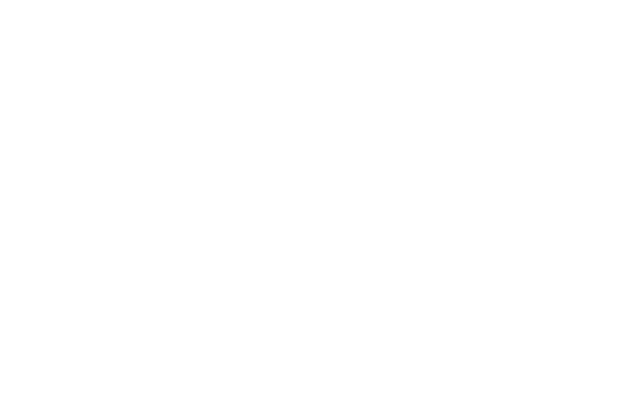
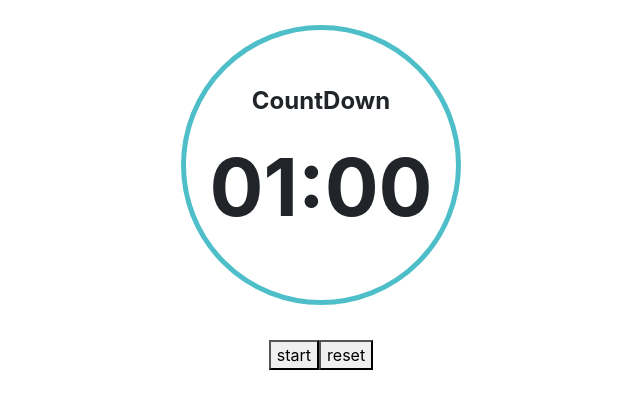
Before and after one commit to davisraimon/react-dashboard, a React (Create React App) app: page /time in a window 1280 px wide. Shown: the top 408 px of the page, without its empty margins (319-959 px from the left). Built offline with nearby package versions, Linux system fonts and the light colour scheme.

Commit message:
timer clock code commit

```diff
--- a/package.json
+++ b/package.json
@@ -3,13 +3,16 @@
   "version": "0.1.0",
   "private": true,
   "dependencies": {
+    "@auth0/auth0-spa-js": "^1.6.5",
     "@material-ui/core": "^4.9.7",
+    "@material-ui/icons": "^4.9.1",
     "@testing-library/jest-dom": "^4.2.4",
     "@testing-library/react": "^9.4.0",
     "@testing-library/user-event": "^7.2.1",
     "bootstrap": "^4.4.1",
     "d3": "^5.15.0",
     "d3-geo": "^1.11.9",
+    "firebase": "^7.13.1",
     "react": "^16.12.0",
     "react-dom": "^16.12.0",
     "react-feather": "^2.0.3",
--- a/src/App.js
+++ b/src/App.js
@@ -6,6 +6,8 @@
 import Home from './pages/Home'
 import Login from './pages/Login'
 import World from './pages/World'
+import Dashoard from './pages/Dashboard'
+import Time from './pages/Time';
 
 class App extends React.Component {
   constructor(props){
@@ -19,6 +21,8 @@
           <Route path="/" exact component={Login} />
           <Route path="/home" component={Home} />
           <Route path="/world" component={World} />
+          <Route path="/dashboard" component={Dashoard} />
+          <Route path="/time" component={Time} />
         </div>
       </Router>
     );
--- /dev/null
+++ b/src/components/Drawer.js
@@ -0,0 +1,47 @@
+import React from 'react';
+import { makeStyles } from '@material-ui/core/styles';
+import Drawer from '@material-ui/core/Drawer';
+import CssBaseline from '@material-ui/core/CssBaseline';
+import AppBar from '@material-ui/core/AppBar';
+import Toolbar from '@material-ui/core/Toolbar';
+import List from '@material-ui/core/List';
+import Typography from '@material-ui/core/Typography';
+import Divider from '@material-ui/core/Divider';
+import ListItem from '@material-ui/core/ListItem';
+import ListItemIcon from '@material-ui/core/ListItemIcon';
+import ListItemText from '@material-ui/core/ListItemText';
+import InboxIcon from '@material-ui/icons/MoveToInbox';
+import MailIcon from '@material-ui/icons/Mail';
+import Home from '../pages/Home'
+import PublicIcon from '@material-ui/icons/Public';
+import HomeIcon from '@material-ui/icons/Home';
+
+class DrawerComponent extends React.Component {
+  constructor(props){
+    super(props);
+  }
+  render() {
+    return (
+        <div>
+            <Drawer open={true} variant="persistent" anchor="left">
+            {/* <AppBar style={{height:48}}></AppBar> */}
+                <List >
+                    <ListItem style={{height:52}} key="HeadSpace"/>
+                <Divider />
+                    <ListItem button key="india" onClick={this.props.clickFunction.bind(this,'india')}>
+                    <ListItemIcon style={{paddingLeft:15}}><HomeIcon /></ListItemIcon>
+                    </ListItem>
+                <Divider />
+                    <ListItem button key="world" onClick={this.props.clickFunction.bind(this,'world')}>
+                    <ListItemIcon style={{paddingLeft:15}}><PublicIcon /></ListItemIcon>
+                    </ListItem>
+                <Divider />
+                </List>
+            </Drawer>
+        </div>
+    );
+  }
+}
+
+
+export default DrawerComponent;
--- /dev/null
+++ b/src/components/Settings.css
@@ -0,0 +1,56 @@
+.settings {
+  display: flex;
+  display: -webkit-flex;
+  justify-content: space-around;
+  margin-top: 25px;
+}
+
+.settings-section {
+  text-align: center;
+}
+
+.settings-section label {
+  font-weight: 700;
+}
+
+.settings-section button {
+  font-size: 1.1rem;
+  font-weight: 700;
+  border: 1px solid #4ebfc9;
+  background-color: transparent;
+  color: #fff;
+  border-radius: 6px;
+  outline: none;
+  width: 35px;
+  height: 35px;
+  display: inline-flex;
+  align-items: center;
+  justify-content: center;
+  -webkit-transition: all 0.25s ease-out;
+  -moz-transition: all 0.25s ease-out;
+  transition: all 0.25s ease-out;
+}
+
+.settings-section button:not(.disable):hover {
+  cursor: pointer;
+  background-color: #4ebfc9;
+}
+
+.settings-section button.disable {
+  opacity: 0.5;
+  cursor: not-allowed;
+}
+
+.settings-section span {
+  width: 45px;
+  height: 45px;
+  display: inline-flex;
+  align-items: center;
+  justify-content: center;
+  background-color: #fff;
+  border-radius: 50%;
+  color: #444;
+  margin-left: 10px;
+  margin-right: 10px;
+  font-size: 1.1rem;
+}
--- /dev/null
+++ b/src/components/Times.css
@@ -0,0 +1,33 @@
+
+
+.times {
+  width: 100%;
+  display: flex;
+  display: -webkit-flex;
+  justify-content: center;
+}
+
+.times-content {
+  display: inline-block;
+  margin: 0 auto;
+  width: 280px;
+  height: 280px;
+  margin-top: 25px;
+  display: flex;
+  display: -webkit-flex;
+  flex-direction: column;
+  align-items: center;
+  justify-content: center;
+  border: 5px solid #4ebfc9;
+  border-radius: 50%;
+}
+
+#timer-label {
+  font-size: 1.5rem;
+  font-weight: 700;
+}
+
+#time-left {
+  font-size: 5rem;
+  font-weight: 700;
+}
--- /dev/null
+++ b/src/components/Times.js
@@ -0,0 +1,25 @@
+import React, { Component } from 'react';
+import './Times.css';
+
+const formatTime = (timeLeftInSecond) => {
+  let minute = Math.floor(timeLeftInSecond / 60);
+  if (minute < 10) minute = '0' + minute;
+
+  let second = timeLeftInSecond - 60 * minute;
+  if (second < 10) second = '0' + second;
+
+  return `${minute}:${second}`;
+}
+
+export default class Times extends Component {
+  render() {
+    return (
+      <div className="times">
+        <div className="times-content">
+          <label id="timer-label">{this.props.timeLabel}</label>
+          <span id="time-left">{formatTime(this.props.timeLeftInSecond)}</span>
+        </div>
+      </div>
+    )
+  }
+}
--- /dev/null
+++ b/src/firebase.js
@@ -0,0 +1,17 @@
+import firebase from 'firebase'
+const config = {
+    apiKey: "AIzaSyDD2Il9qqYItdFd8-uDaM0XjRcMwnK5L_w",
+    authDomain: "taskmanager-54ea8.firebaseapp.com",
+    databaseURL: "https://taskmanager-54ea8.firebaseio.com",
+    projectId: "taskmanager-54ea8",
+    storageBucket: "taskmanager-54ea8.appspot.com",
+    messagingSenderId: "132270154549",
+    appId: "1:132270154549:web:ebfcac36646c74079f627c",
+    measurementId: "G-YL8K40WMXZ"
+};
+class Firebase {
+  constructor() {
+    var fire = firebase.initializeApp(config);
+  }
+}
+export default Firebase;
--- /dev/null
+++ b/src/pages/Dashboard.js
@@ -0,0 +1,36 @@
+import React from 'react';
+import DrawerComponent from '../components/Drawer'
+import Home from './Home'
+import World from './World'
+
+
+class Dashboard extends React.Component {
+  constructor(props){
+    super(props);
+    this.state = {
+        pageStatus : true
+    }
+  }
+  onClickFunction(value,v){
+      if(value=='india'){
+          this.setState({pageStatus:true})
+          console.log("india")
+      }else{
+          this.setState({pageStatus:false})
+          console.log("world")
+      }
+  }
+
+  render() {
+    return (
+    <div>
+        <DrawerComponent clickFunction={this.onClickFunction}></DrawerComponent>
+        {this.state.pageStatus && <Home></Home>},
+        {!this.state.pageStatus && <World></World>}
+    </div>
+    );
+  }
+}
+
+
+export default Dashboard;
--- a/src/pages/Login.js
+++ b/src/pages/Login.js
@@ -3,12 +3,12 @@
 import "bootstrap/dist/css/bootstrap.min.css";
 import TextField from '@material-ui/core/TextField';
 import { Paper, Container } from '@material-ui/core';
+import fire from '../firebase'
 
 class Login extends React.Component {
   constructor(props){
     super(props);
   }
-
   render() {
     return (
       <Router>
@@ -34,7 +34,7 @@
 
                 <div style={{padding:10}}><button type="submit" className="btn btn-primary btn-block" >Submit</button></div>
                 <p style={{padding:10}} className="forgot-password text-right">
-                    <a href="#">Forgot password?</a>
+                    <a href="#">Forgot password</a>
                 </p>
             </Paper>
             </Container>
--- /dev/null
+++ b/src/pages/Time.js
@@ -0,0 +1,72 @@
+import React from 'react';
+import Times from "../components/Times"
+import '../components/Settings.css'
+import "bootstrap/dist/css/bootstrap.min.css";
+
+
+class Time extends React.Component {
+  constructor(props){
+    super(props);
+    this.state = {
+    timeLeftInSecond: Number.parseInt(1, 10) * 60,
+    currentPhase: false,
+    }
+    this.decreaseTimer = this.decreaseTimer.bind(this);
+    this.onStart = this.onStart.bind(this)
+    this.onReset = this.onReset.bind(this)
+    this.onChangePhase = this.onChangePhase.bind(this)
+
+  }
+  decreaseTimer() {
+    if(this.state.timeLeftInSecond==1){
+      clearInterval(this.timerInterval)
+      this.onChangePhase()
+    }
+    this.setState({
+      timeLeftInSecond: this.state.timeLeftInSecond - 1
+    });
+  }
+  onStart(){
+
+    if(this.state.currentPhase != true&&this.state.timeLeftInSecond!=0){
+    this.onChangePhase()
+    this.timerInterval = setInterval(() => {
+
+      this.decreaseTimer();
+
+    }, 1000)
+    }else if(this.state.currentPhase == true){
+    this.onChangePhase()
+    clearInterval(this.timerInterval)
+    }
+  }
+  onReset(){
+    this.setState({timeLeftInSecond: Number.parseInt(3, 10) * 60})
+    this.onChangePhase()
+    clearInterval(this.timerInterval)
+  }
+
+  onChangePhase(){
+    console.log("Phase Changed")
+    this.setState({currentPhase:!this.state.currentPhase})
+
+  }
+  render() {
+    return (
+      <div>
+
+        <Times timeLabel='CountDown' timeLeftInSecond={this.state.timeLeftInSecond}></Times>
+        <div className='settings'>
+        <div style={{padding:10}} >
+        <button onClick={this.onStart}>start</button>
+        <button onClick={this.onReset}>reset</button>
+        </div>
+        </div>
+      </div>
+
+    );
+  }
+}
+
+
+export default Time;
--- a/src/pages/World.js
+++ b/src/pages/World.js
@@ -18,7 +18,8 @@
     this.state = {
       countryData : [],
       countryDataSelected : [],
-      currentPage : 0
+      currentPage : 0,
+      global : {}
     }
   this.pageChange = this.pageChange.bind(this);
   }
@@ -41,19 +42,25 @@
         c=c+list[i].TotalRecovered
       }
       console.log(a,b,c)
-
+      this.setState({global:findResponse.Global})
+      console.log('global',findResponse.Global)
     })
   }
 
   render() {
     return (
       <div>
-      <AppBar style={{height:48}}></AppBar>
-      <h4>WorldWide Cases Summarized</h4>
       <div style={{flexDirection:'row',display:'flex'}}>
       <div>
       <TableContainer style={{width:800,marginTop:48}} component={Paper}>
       <h4 style={{paddingLeft:10}}>WorldWide Corona Cases Summarized</h4>
+      <div style={{flexDirection:'row',display:'flex'}}>
+        <Tiles value="Confirmed" cardColor="#ffecb3" countTotal={this.state.global.TotalConfirmed} countDelta={this.state.global.NewConfirmed}></Tiles>
+        <div style={{width:25}}></div>
+        <Tiles value="Recovered" cardColor="#c5e1a5" countTotal={this.state.global.TotalRecovered} countDelta={this.state.global.NewRecovered}></Tiles>
+        <div style={{width:25}}></div>
+        <Tiles value="Deceased" cardColor="#ef5350" countTotal={this.state.global.TotalDeaths} countDelta={this.state.global.NewDeaths}></Tiles>
+      </div>
         <Table size="small" aria-label="a dense table" className="table fadeInUp" style={{animationDelay: '1s'}}>
           <TableHead>
             <TableRow>
```
Also changed, not shown: src/pages/Home.js (+7 -5 lines), 1 other file (tests, documents, lock files or other folders).
